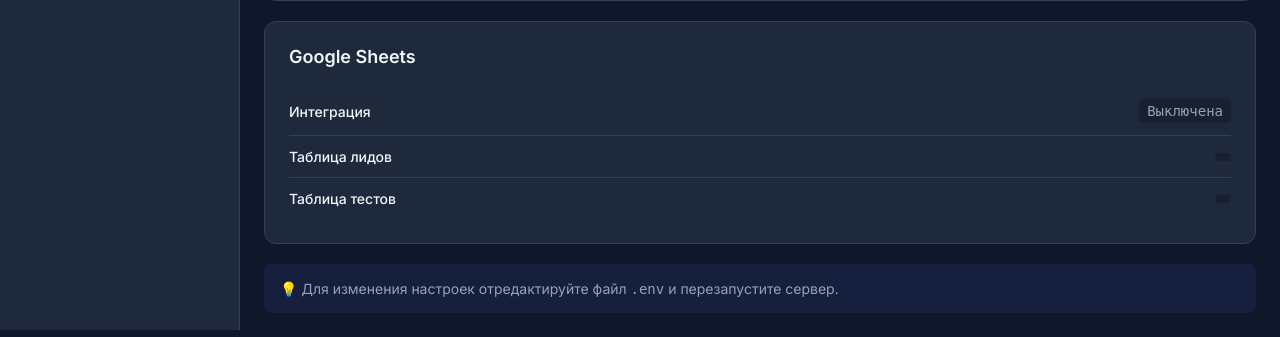
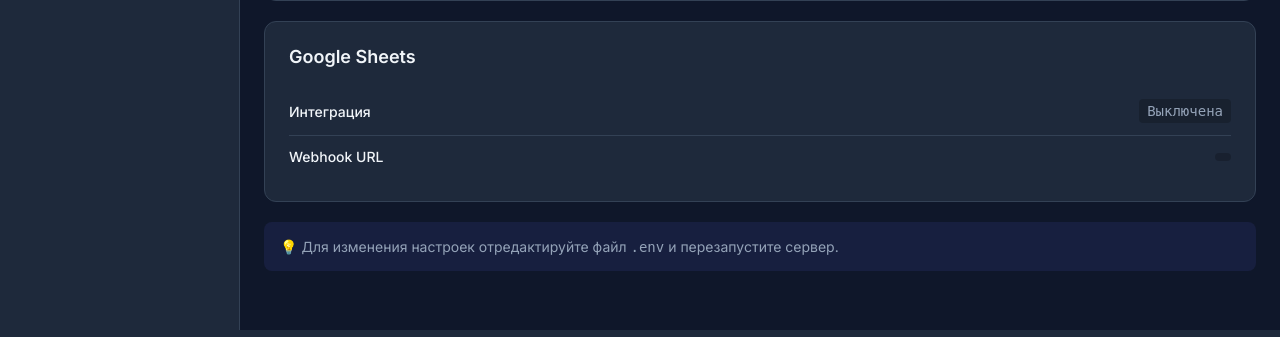
Before and after one commit to vostroslava/teremok_game_bot, a FastAPI app: template web/templates/admin/settings.html in a window 1280 px wide. Shown: the part 470-807 px from the top of the page. Run offline with FastAPI, Linux system fonts and the light colour scheme; the template is opened without the code that fills it: most values are stand-ins (such as "Sample title", 1, 10 or a date in 2020); parts of the project's set-up code (start-up, migrations or seed data) failed here and were passed over.

Commit message:
fix: Admin Dashboard - Fix Settings page error and clean up Leads page JS

```diff
--- a/web/admin_routes.py
+++ b/web/admin_routes.py
@@ -198,8 +198,7 @@ async def admin_settings(request: Request, key: str = None):
         "MANAGER_CHAT_ID": str(settings.MANAGER_CHAT_ID),
         "WEB_APP_URL": settings.WEB_APP_URL,
         "GOOGLE_SHEETS_ENABLED": settings.GOOGLE_SHEETS_ENABLED,
-        "GOOGLE_SHEETS_LEADS_ID": settings.GOOGLE_SHEETS_LEADS_ID[:20] + "..." if settings.GOOGLE_SHEETS_LEADS_ID else "-",
-        "GOOGLE_SHEETS_TESTS_ID": settings.GOOGLE_SHEETS_TESTS_ID[:20] + "..." if settings.GOOGLE_SHEETS_TESTS_ID else "-",
+        "GOOGLE_SHEETS_WEBHOOK_URL": settings.GOOGLE_SHEETS_WEBHOOK_URL[:30] + "..." if settings.GOOGLE_SHEETS_WEBHOOK_URL else "-",
         "CHECK_SUBSCRIPTION_ENABLED": settings.CHECK_SUBSCRIPTION_ENABLED,
     }
 
--- a/web/templates/admin/settings.html
+++ b/web/templates/admin/settings.html
@@ -209,13 +209,8 @@
             </div>
 
             <div class="config-item">
-                <span class="config-label">Таблица лидов</span>
-                <span class="config-value">{{ config.GOOGLE_SHEETS_LEADS_ID }}</span>
-            </div>
-
-            <div class="config-item">
-                <span class="config-label">Таблица тестов</span>
-                <span class="config-value">{{ config.GOOGLE_SHEETS_TESTS_ID }}</span>
+                <span class="config-label">Webhook URL</span>
+                <span class="config-value">{{ config.GOOGLE_SHEETS_WEBHOOK_URL }}</span>
             </div>
         </div>
 
```
Also changed, not shown: web/templates/admin/leads.html (+11 -9 lines).
